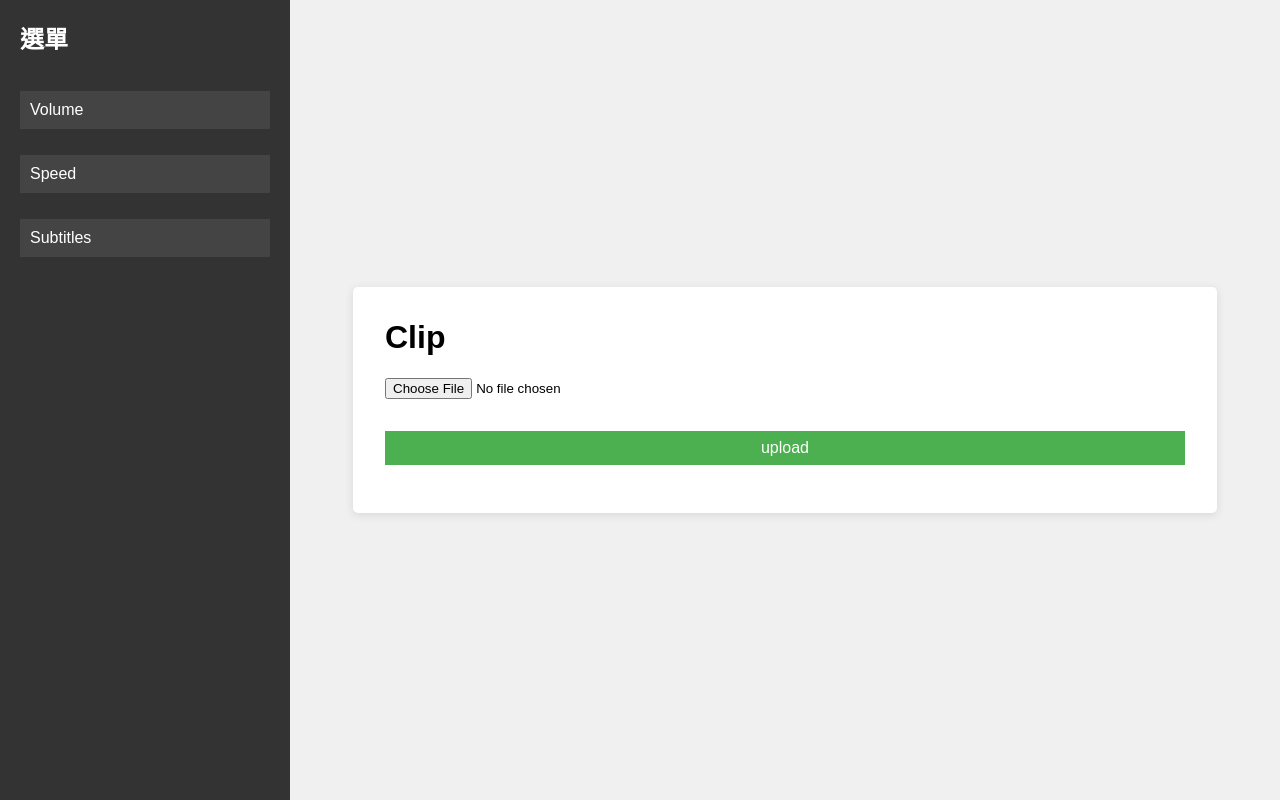
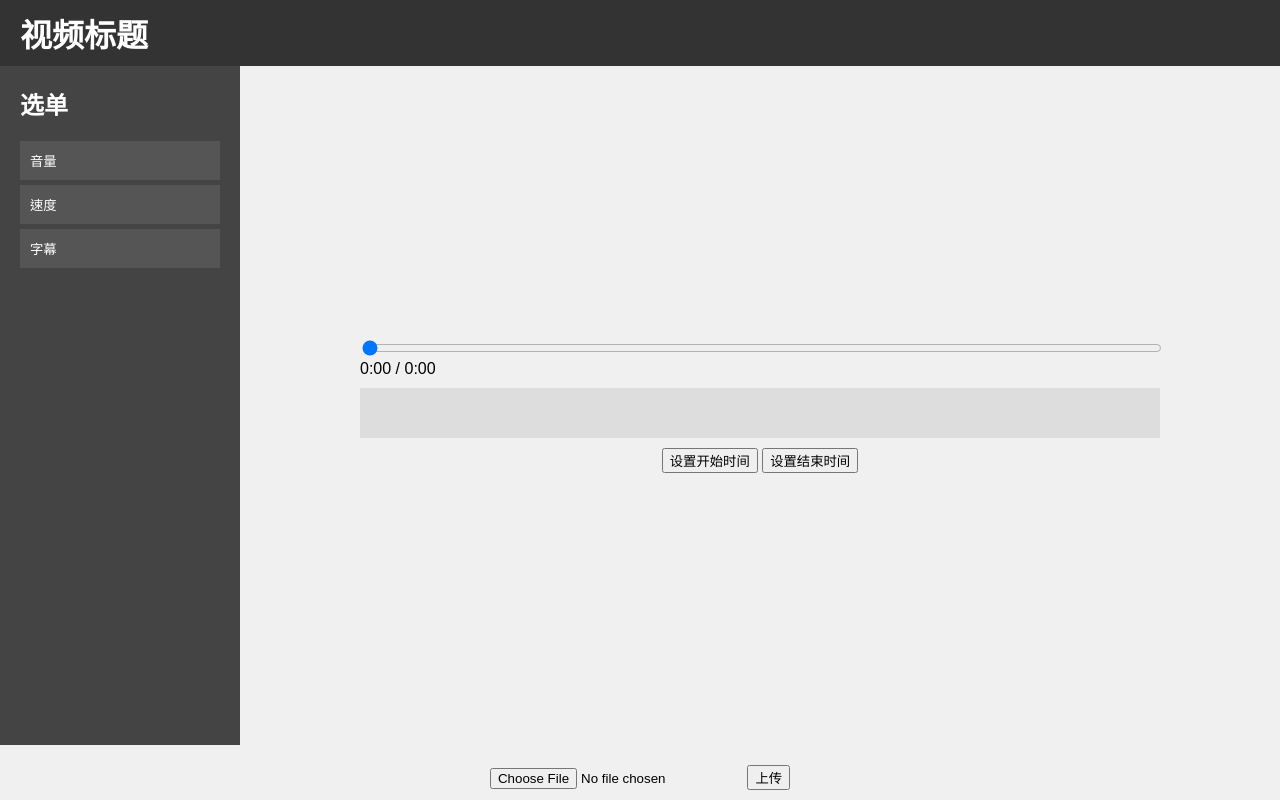
Before and after one commit to shiannnn/project-----, a Flask app: page / in a window 1280 px wide. Run offline with Flask 2, Linux system fonts and the light colour scheme.

Commit message:
New-layout

```diff
--- a/static/css/style.css
+++ b/static/css/style.css
@@ -1,14 +1,45 @@
 body {
     font-family: Arial, sans-serif;
+    margin: 0;
+    padding: 0;
+    background-color: #f0f0f0;
+}
+
+.main-container {
     display: flex;
-    margin: 0;
-    background-color: #f0f0f0;
+    flex-direction: column;
     min-height: 100vh;
 }
 
+header {
+    background-color: #333;
+    color: white;
+    padding: 10px 20px;
+    display: flex;
+    justify-content: space-between;
+    align-items: center;
+}
+
+#video-title {
+    margin: 0;
+}
+
+#download-button {
+    background-color: #4CAF50;
+    color: white;
+    border: none;
+    padding: 10px 20px;
+    cursor: pointer;
+}
+
+.content {
+    display: flex;
+    flex-grow: 1;
+}
+
 .sidebar {
-    width: 250px;
-    background-color: #333;
+    width: 200px;
+    background-color: #444;
     color: white;
     padding: 20px;
 }
@@ -22,192 +53,72 @@ body {
     padding: 0;
 }
 
-.sidebar li {
-    margin-bottom: 10px;
-}
-
 .sidebar-btn {
     width: 100%;
     text-align: left;
-    background-color: #444;
+    background-color: #555;
     color: white;
     border: none;
     padding: 10px;
+    margin-bottom: 5px;
     cursor: pointer;
-    transition: background-color 0.3s;
 }
 
-.sidebar-btn:hover {
-    background-color: #555;
-}
-
-.main-content {
+.video-section {
     flex-grow: 1;
     display: flex;
+    flex-direction: column;
     justify-content: center;
     align-items: center;
     padding: 20px;
 }
 
-.container {
-    background-color: white;
-    padding: 2rem;
-    border-radius: 5px;
-    box-shadow: 0 2px 10px rgba(0, 0, 0, 0.1);
+#preview-container {
+    width: 100%;
     max-width: 800px;
+    margin-bottom: 20px;
+}
+
+#preview-video {
+    width: 100%;
+    height: auto;
+}
+
+#timeline-container {
+    width: 100%;
+    max-width: 800px;
+    position: relative;
+}
+
+#timeline {
     width: 100%;
 }
 
-h1 {
-    margin-top: 0;
+#subtitle-container {
+    height: 50px;
+    background-color: #ddd;
+    margin-top: 10px;
+    position: relative;
 }
 
-form {
-    display: flex;
-    flex-direction: column;
-}
-
-input[type="file"] {
-    margin-bottom: 1rem;
-}
-
-button {
-    background-color: #4CAF50;
-    color: white;
-    border: none;
-    padding: 0.5rem 1rem;
-    cursor: pointer;
-    font-size: 1rem;
-    margin-top: 1rem;
-}
-
-button:hover {
-    background-color: #45a049;
-}
-
-#message {
-    margin-top: 1rem;
-    font-weight: bold;
-}
-
-.video-container {
-    position: relative;
-    width: 100%;
-    max-width: 640px;
-    height: 0;
-    padding-bottom: 56.25%; /* 16:9 宽高比 */
-    margin: 0 auto;
-    overflow: hidden;
-}
-
-#preview-video {
-    position: absolute;
-    top: 0;
-    left: 0;
-    width: 100%;
-    height: 100%;
-    object-fit: contain;
-    background-color: #000; /* 添加黑色背景 */
-}
-
-#timeline-container {
-    position: relative;
-    width: 100%;
+.timeline-controls {
     margin-top: 10px;
 }
 
-#subtitle-markers {
-    position: absolute;
-    top: -20px;
-    left: 0;
-    right: 0;
-    height: 20px;
-}
-
-.marker {
-    position: absolute;
-    transform: translateX(-50%);
-    cursor: pointer;
-    font-size: 12px;
-    color: #fff;
-    background-color: #007bff;
-    padding: 2px 5px;
-    border-radius: 3px;
-}
-
-#timeline {
-    flex-grow: 1;
-    margin: 0 10px;
-}
-
-#current-time, #total-time {
-    font-size: 14px;
-    color: #666;
+#upload-form {
+    margin-top: 20px;
+    text-align: center;
 }
 
 #progress-bar {
     width: 100%;
-    margin-top: 1rem;
+    max-width: 800px;
+    margin: 20px auto;
 }
 
-#download-button {
-    display: block;
-    margin: 1rem auto 0;
-}
-
-@media (max-width: 768px) {
-    .container {
-        padding: 1rem;
-    }
-}
-
-.option-container {
+#message {
+    text-align: center;
     margin-top: 10px;
-}
-
-.speed-option {
-    width: 100%;
-    text-align: center;
-    background-color: #555;
-    color: white;
-    border: none;
-    padding: 5px;
-    margin-bottom: 5px;
-    cursor: pointer;
-    transition: background-color 0.3s;
-}
-
-.speed-option:hover {
-    background-color: #666;
-}
-
-.speed-option.selected {
-    background-color: #4CAF50;
-}
-
-.volume-slider {
-    width: 100%;
-    margin-top: 10px;
-}
-
-.volume-label {
-    display: block;
-    text-align: center;
-    margin-top: 5px;
-    color: white;
-}
-
-.time-input {
-    width: 100%;
-    padding: 5px;
-    margin-top: 5px;
-}
-
-.subtitle-input {
-    width: 100%;
-    height: 60px;
-    padding: 5px;
-    margin-top: 5px;
 }
 
 #loading-overlay {
@@ -218,10 +129,9 @@ button:hover {
     height: 100%;
     background-color: rgba(0, 0, 0, 0.5);
     display: flex;
-    flex-direction: column;
     justify-content: center;
     align-items: center;
-    z-index: 1000;
+    flex-direction: column;
 }
 
 .loading-spinner {
@@ -237,51 +147,3 @@ button:hover {
     0% { transform: rotate(0deg); }
     100% { transform: rotate(360deg); }
 }
-
-#loading-overlay p {
-    color: white;
-    margin-top: 10px;
-}
-
-#subtitle-container {
-    position: relative;
-    width: 100%;
-    height: 50px;
-    margin-top: 10px;
-    background-color: #f0f0f0;
-    border: 1px solid #ccc;
-    overflow: hidden;
-}
-
-.subtitle-block {
-    position: absolute;
-    height: 100%;
-    background-color: #007bff;
-    color: white;
-    text-align: center;
-    line-height: 50px;
-    border-radius: 3px;
-    cursor: pointer;
-    transition: background-color 0.3s;
-}
-
-.subtitle-block:hover {
-    background-color: #0056b3;
-}
-
-#time-markers {
-    position: absolute;
-    top: -20px;
-    left: 0;
-    right: 0;
-    height: 20px;
-    display: flex;
-    justify-content: space-between;
-    pointer-events: none;
-}
-
-.time-marker {
-    position: relative;
-    font-size: 12px;
-    color: #666;
-}
--- a/static/js/script.js
+++ b/static/js/script.js
@@ -10,14 +10,13 @@ document.addEventListener('DOMContentLoaded', () => {
         const timeline = document.getElementById('timeline');
         const currentTime = document.getElementById('current-time');
         const totalTime = document.getElementById('total-time');
-        const startMarker = document.getElementById('start-marker');
         const setStartTimeBtn = document.getElementById('set-start-time');
         const setEndTimeBtn = document.getElementById('set-end-time');
         const subtitleContainer = document.getElementById('subtitle-container');
         const timeMarkersContainer = document.getElementById('time-markers');
 
 
-        if (!form || !fileInput || !message || !downloadButton || !progressBar || !previewContainer || !previewVideo || !timeline || !currentTime || !totalTime || !startMarker  || !setStartTimeBtn || !setEndTimeBtn) {
+        if (!form || !fileInput || !message || !downloadButton || !progressBar || !previewContainer || !previewVideo || !timeline || !currentTime || !totalTime  || !setStartTimeBtn || !setEndTimeBtn) {
             throw new Error('One or more required DOM elements are missing');
         }
 
@@ -31,8 +30,7 @@ document.addEventListener('DOMContentLoaded', () => {
         let onlyChangedVolume = null; // 只有改变音量
         let onlyChangedSpeed = null; // 只有改变速度
         let currentSubtitleFile = null; // 当前字幕文件名
-        let startTime = 0;
-        let endTime = 0;
+
 
         // 格式化时间,将秒数转换为分:秒格式
         function formatTime(timeInSeconds) {
@@ -95,51 +93,6 @@ document.addEventListener('DOMContentLoaded', () => {
         timeline.addEventListener('input', () => {
             previewVideo.currentTime = timeline.value;
         });
-
-        // 设置开始时间
-        setStartTimeBtn.addEventListener('click', () => {
-            startTime = previewVideo.currentTime;
-            updateMarkerPosition(startMarker, startTime);
-            document.getElementById('start-time').value = startTime.toFixed(2);
-        });
-
-
-
-        // 允许拖动标记
-        let isDragging = false;
-        let currentMarker = null;
-
-        function startDrag(e) {
-            isDragging = true;
-            currentMarker = e.target;
-        }
-
-        function stopDrag() {
-            isDragging = false;
-            currentMarker = null;
-        }
-
-        function drag(e) {
-            if (isDragging && currentMarker) {
-                const rect = timeline.getBoundingClientRect();
-                const percentage = (e.clientX - rect.left) / rect.width;
-                const time = percentage * previewVideo.duration;
-
-                if (currentMarker === startMarker) {
-                    startTime = time;
-                    document.getElementById('start-time').value = startTime.toFixed(2);
-                } else if (currentMarker === endMarker) {
-                    endTime = time;
-                    document.getElementById('end-time').value = endTime.toFixed(2);
-                }
-
-                updateMarkerPosition(currentMarker, time);
-            }
-        }
-
-        startMarker.addEventListener('mousedown', startDrag);
-        document.addEventListener('mousemove', drag);
-        document.addEventListener('mouseup', stopDrag);
 
         // 當用戶選擇文件時,重置所有相關變量
         fileInput.addEventListener('change', (e) => {
--- a/templates/index.html
+++ b/templates/index.html
@@ -7,56 +7,60 @@
     <link rel="stylesheet" href="{{ url_for('static', filename='css/style.css') }}">
 </head>
 <body>
+    <div class="main-container">
+        <header>
+            <h1 id="video-title">视频标题</h1>
+            <button id="download-button" style="display: none;">下载</button>
+        </header>
+
+        <div class="content">
             <div class="sidebar">
-        <h2>選單</h2>
+                <h2>选单</h2>
                 <ul>
-            <li><button class="sidebar-btn" data-option="volume">Volume</button></li>
+                    <li><button class="sidebar-btn" data-option="volume">音量</button></li>
                     <li>
-                <button class="sidebar-btn" data-option="speed">Speed</button>
+                        <button class="sidebar-btn" data-option="speed">速度</button>
                         <div id="speed-options" class="option-container" style="display: none;"></div>
                     </li>
-            <li><button class="sidebar-btn" data-option="subtitle">Subtitles</button></li>
+                    <li><button class="sidebar-btn" data-option="subtitle">字幕</button></li>
                 </ul>
             </div>
-    <div class="main-content">
-        <div class="container">
-            <h1>Clip</h1>
-            <button id="download-button" class="top-right-button" style="display: none;">download</button>
 
-            <form id="upload-form">
-                <input type="file" id="file-input" accept="video/*" required>
-                <button type="submit">upload</button>
-            </form>
-            <progress id="progress-bar" style="display: none;" max="100" value="0"></progress>
-            <div id="message"></div>
+            <div class="video-section">
                 <div id="preview-container" style="display: none;">
-                <h3>preview</h3>
-                <div class="video-container">
                     <video id="preview-video" controls loop>
                         Your browser does not support the video tag.
                     </video>
                 </div>
+
                 <div id="timeline-container">
-                    <div id="time-markers"></div> <!-- 添加时间标记的容器 -->
+                    <div id="time-markers"></div>
                     <input type="range" id="timeline" min="0" max="100" value="0" step="0.1">
                     <span id="current-time">0:00</span> / <span id="total-time">0:00</span>
-                    <div id="subtitle-markers">
-                        <div id="start-marker" class="marker" style="left: 0%;">开始</div>
+                    <div id="subtitle-container"></div>
+                </div>
+
+                <div class="timeline-controls">
+                    <button id="set-start-time">设置开始时间</button>
+                    <button id="set-end-time">设置结束时间</button>
                 </div>
             </div>
-                <div id="subtitle-container">
-                    <!-- 字幕图块将会被插入到这里 -->
         </div>
-                <button id="set-start-time">設置開始時間</button>
-                <button id="set-end-time">設置結束時間</button>
+
+        <form id="upload-form">
+            <input type="file" id="file-input" accept="video/*" required>
+            <button type="submit">上传</button>
+        </form>
+
+        <progress id="progress-bar" style="display: none;" max="100" value="0"></progress>
+        <div id="message"></div>
     </div>
-            <!-- 将现有的 loading-overlay 替换为以下内容 -->
+
     <div id="loading-overlay" style="display: none;">
         <div class="loading-spinner"></div>
         <p id="loading-message">正在处理，请稍候...</p>
     </div>
-        </div>
-    </div>
+
     <script src="{{ url_for('static', filename='js/script.js') }}"></script>
 </body>
 </html>
```
Lines whose indentation alone changed are shown as unchanged.
